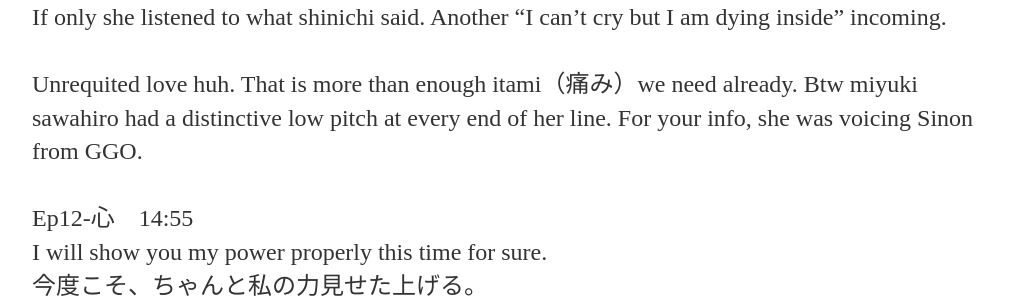
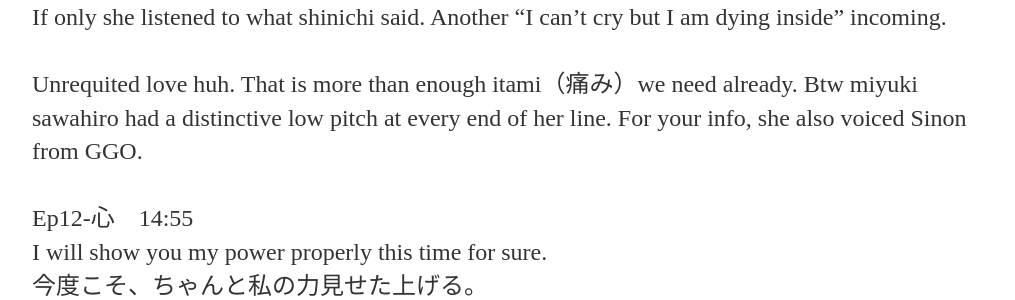
Before and after one commit to n-buna404/n-buna404.github.io, a Jekyll site: the page built from _posts/2021-06-10-Parasyte-Rewatch-Spree-Ep7-12.md, in a window 1280 px wide and 900 px high. Shown: the part 422-722 px from the top of the window, without its empty margins (128-1143 px from the left). Built offline with Jekyll 4.4.1, drawn with Linux system fonts in a browser that asks for light colours.

Commit message:
Update 2021-06-10-Parasyte-Rewatch-Spree-Ep7-12.md

```diff
--- a/_posts/2021-06-10-Parasyte-Rewatch-Spree-Ep7-12.md
+++ b/_posts/2021-06-10-Parasyte-Rewatch-Spree-Ep7-12.md
@@ -6,7 +6,7 @@
 A dead dog isn't a dog anymore. It is a dog-shaped lump of meat.<br><br>
 The power of fan girl. I am always observing you.<br><br>
 Oh shot, blue bird 青い鳥。My PTSD is coming back. To be honest, I had always been team kana. If only she listened to what shinichi said. Another "I can't cry but I am dying inside" incoming.<br><br>
-Unrequited love huh. That is more than enough itami（痛み）we need already. Btw miyuki sawahiro had a distinctive low pitch at every end of her line. For your info, she was voicing Sinon from GGO. <br><br>
+Unrequited love huh. That is more than enough itami（痛み）we need already. Btw miyuki sawahiro had a distinctive low pitch at every end of her line. For your info, she also voiced Sinon from GGO. <br><br>
 Ep12-心　14:55 <br>
 I will show you my power properly this time for sure.<br>
 今度こそ、ちゃんと私の力見せた上げる。<br><br>
```
